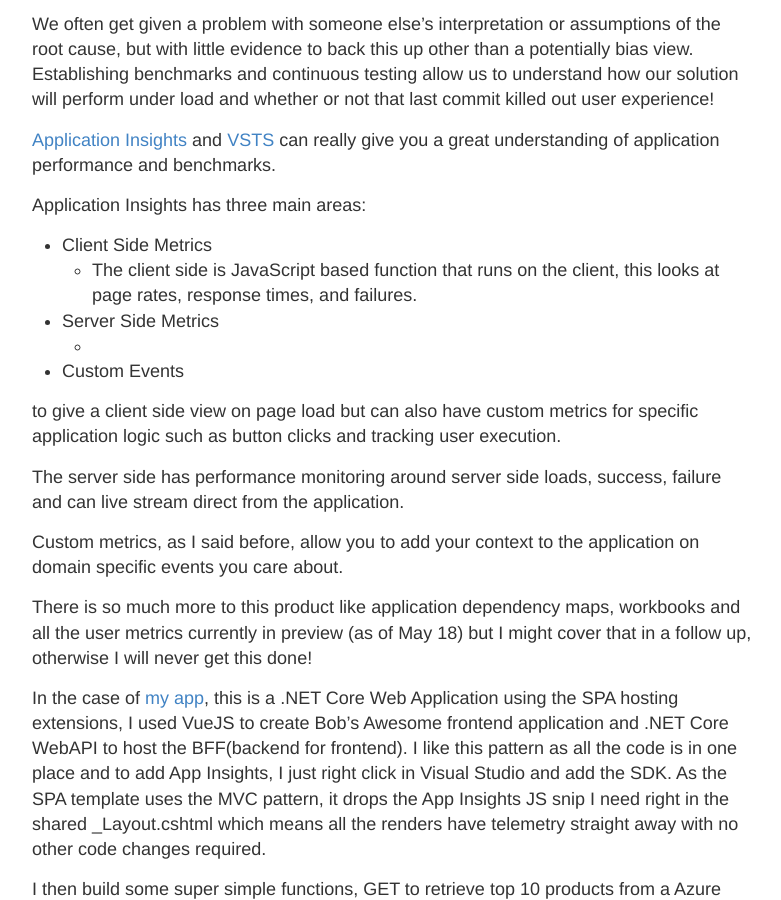
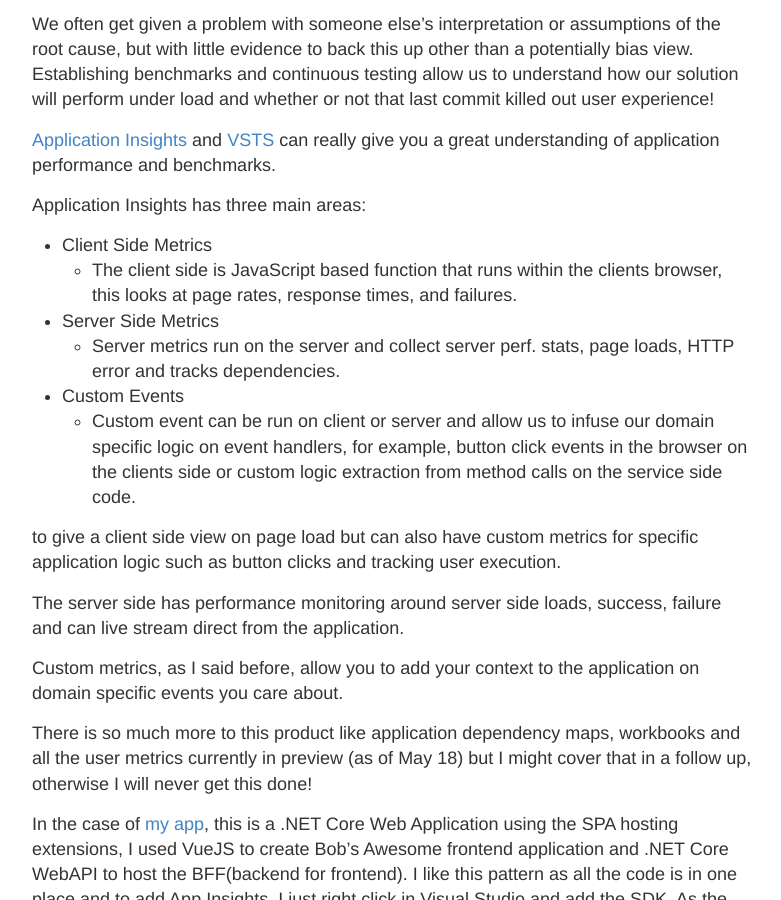
Before and after one commit to msimpsonnz/msimpsonnz.github.io, a Jekyll site: the page built from _posts/2018-05-01-AzureSummit-1.md, in a window 1280 px wide and 900 px high, scrolled down 929 px. Shown: the whole window, without its empty margins (248-1029 px from the left). Built offline with Jekyll 4.4.1, drawn with Linux system fonts in a browser that asks for light colours.

Commit message:
final review

```diff
--- a/_posts/2018-05-01-AzureSummit-1.md
+++ b/_posts/2018-05-01-AzureSummit-1.md
@@ -27,10 +27,11 @@
 
 Application Insights has three main areas:
 * Client Side Metrics
-    * The client side is JavaScript based function that runs on the client, this looks at page rates, response times, and failures.
+    * The client side is JavaScript based function that runs within the clients browser, this looks at page rates, response times, and failures.
 * Server Side Metrics
-    *
+    * Server metrics run on the server and collect server perf. stats, page loads, HTTP error and tracks dependencies.
 * Custom Events
+    * Custom event can be run on client or server and allow us to infuse our domain specific logic on event handlers, for example, button click events in the browser on the clients side or custom logic extraction from method calls on the service side code.
 
  to give a client side view on page load but can also have custom metrics for specific application logic such as button clicks and tracking user execution.
 
```
